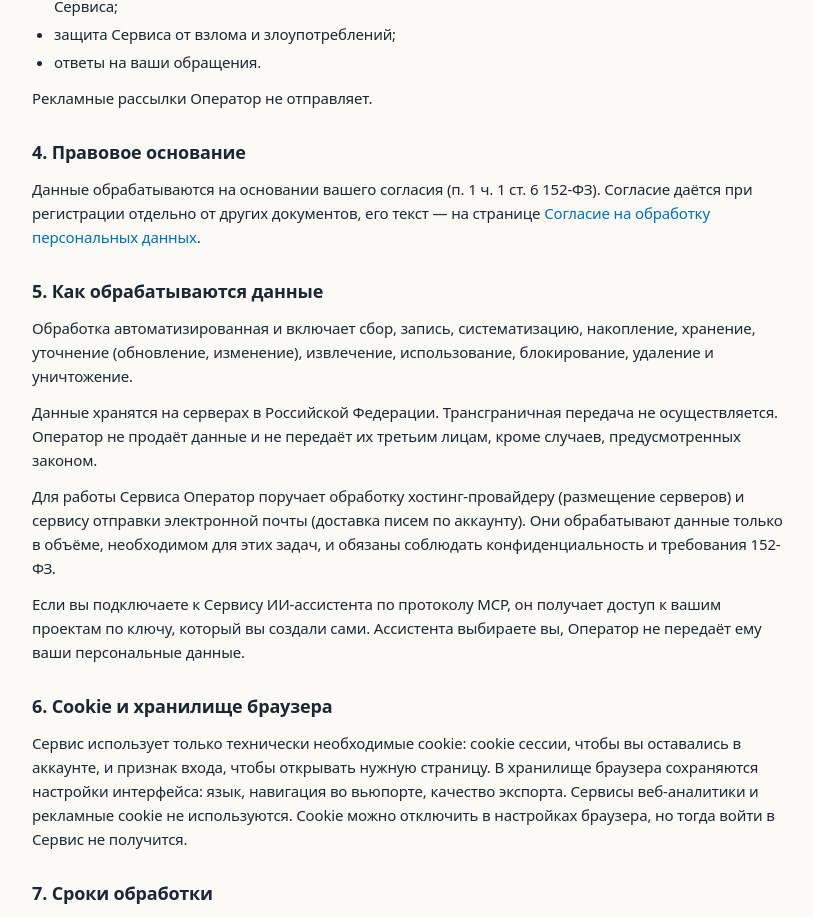
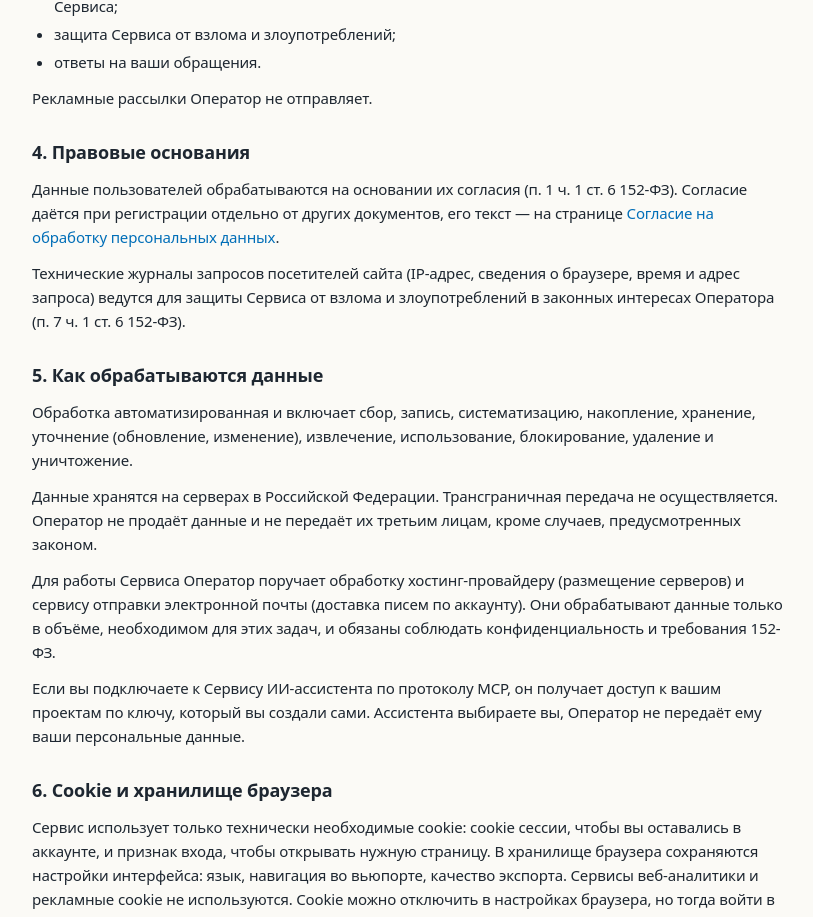
Before and after one commit to krometra/krometra, a Vue app in the folder web/: page /privacy in a window 1280 px wide. Shown: the part 796-1713 px from the top of the page, without its empty margins (228-1041 px from the left). Built offline with nearby package versions, Linux system fonts and the light colour scheme; no server answers; what @krometra/ui-kit would draw is missing.

Commit message:
Политика: для журналов запросов основание - законный интерес оператора, как в уведомлении РКН

```diff
--- a/web/src/views/PrivacyView.vue
+++ b/web/src/views/PrivacyView.vue
@@ -40,11 +40,15 @@ import { operator } from "@/lib/legal";
     </ul>
     <p>Рекламные рассылки Оператор не отправляет.</p>
 
-    <h2>4. Правовое основание</h2>
+    <h2>4. Правовые основания</h2>
     <p>
-      Данные обрабатываются на основании вашего согласия (п. 1 ч. 1 ст. 6 152-ФЗ). Согласие даётся при
+      Данные пользователей обрабатываются на основании их согласия (п. 1 ч. 1 ст. 6 152-ФЗ). Согласие даётся при
       регистрации отдельно от других документов, его текст — на странице
       <router-link to="/consent">Согласие на обработку персональных данных</router-link>.
+    </p>
+    <p>
+      Технические журналы запросов посетителей сайта (IP-адрес, сведения о браузере, время и адрес запроса)
+      ведутся для защиты Сервиса от взлома и злоупотреблений в законных интересах Оператора (п. 7 ч. 1 ст. 6 152-ФЗ).
     </p>
 
     <h2>5. Как обрабатываются данные</h2>
```
